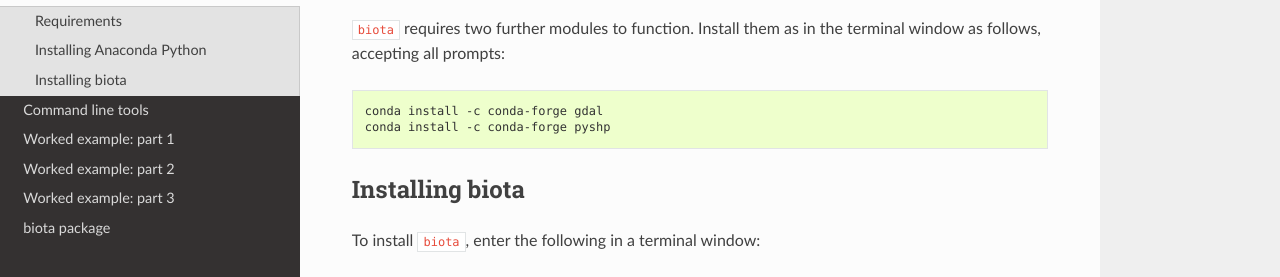
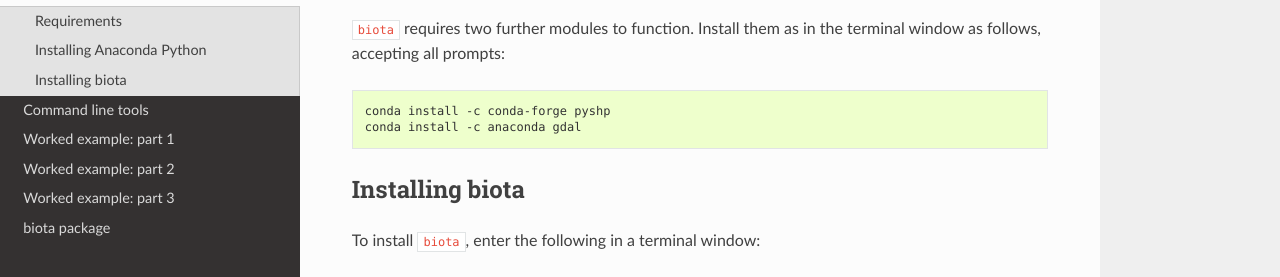
Before and after one commit to smfm-project/biota, a Sphinx documentation site: the page built from docs/source/setup.rst, in a window 1280 px wide and 900 px high, scrolled down 725 px. Shown: the part 156-433 px from the top of the window. Built offline with Sphinx 7.4.7 and the Read the Docs theme 2.0.0, drawn with Linux system fonts in a browser that asks for light colours.

Commit message:
Fixed dependency issue on install

```diff
--- a/docs/source/setup.rst
+++ b/docs/source/setup.rst
@@ -43,8 +43,8 @@ If this has functioned, on executing ``python`` in a terminal window, you should
 
 .. code-block:: console
 
-    conda install -c conda-forge gdal
     conda install -c conda-forge pyshp
+    conda install -c anaconda gdal
 
 Installing biota
 ----------------
```
